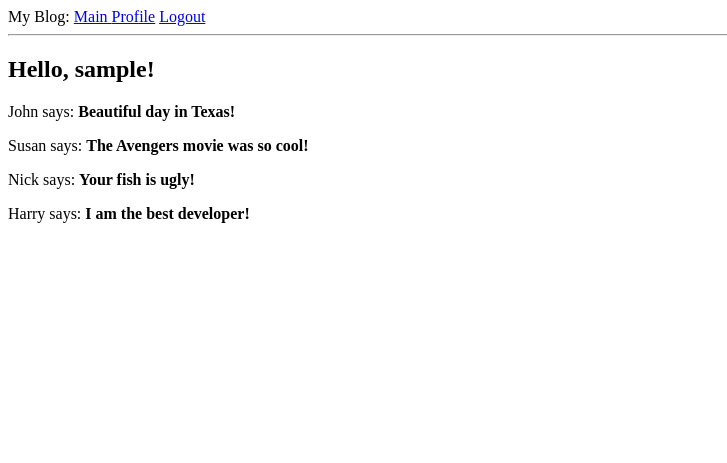
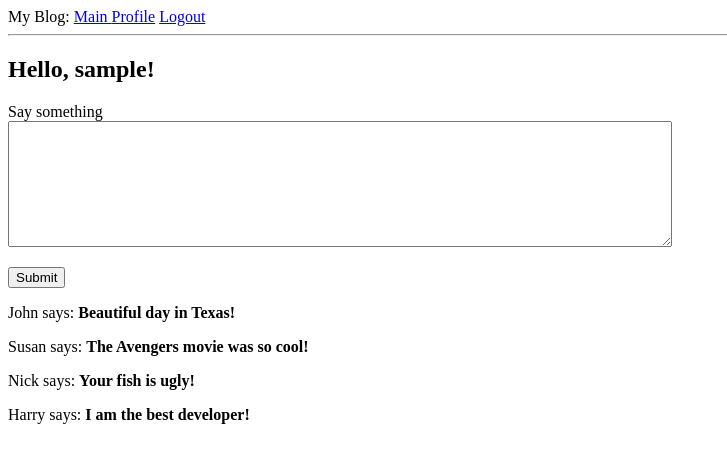
Before and after one commit to Victorvs1967/mega-flask, a Flask app: page / in a window 1280 px wide. Shown: the top 463 px of the page, without its empty margins (0-727 px from the left). Run offline with Flask 2, Linux system fonts and the light colour scheme; the visitor is signed in with stand-in values (Sample User, id 1); data comes from the database, SQL or seed files in the repository.

Commit message:
add post

```diff
--- a/app/forms.py
+++ b/app/forms.py
@@ -45,3 +45,8 @@ class EditProfileForm(FlaskForm):
             user = User.query.filter_by(username=self.username.data).first()
             if user is not None:
                 raise ValidationError('Use a different username.')
+
+class PostForm(FlaskForm):
+
+    post = TextAreaField('Say something', validators=[DataRequired(), Length(min=1, max=255)])
+    submit = SubmitField('Submit')
--- a/app/routes.py
+++ b/app/routes.py
@@ -4,8 +4,8 @@ from flask_login import current_user, login_user, logout_user, login_required
 from werkzeug.urls import url_parse
 
 from app import app, db, posts_mock
-from .forms import LoginForm, RegistrationForm, EditProfileForm
-from .models import User
+from .forms import LoginForm, RegistrationForm, EditProfileForm, PostForm
+from .models import User, Post
 
 
 @app.before_request
@@ -14,13 +14,20 @@ def before_request():
         current_user.last_seen = datetime.utcnow()
         db.session.commit()
 
-@app.route('/')
-@app.route('/index')
+@app.route('/', methods=['GET', 'POST'])
+@app.route('/index', methods=['GET', 'POST'])
 @login_required
 def index():
     title = 'Main Page'
+    form = PostForm()
+    if form.validate_on_submit():
+        post = Post(body=form.post.data, author=current_user)
+        db.session.add(post)
+        db.session.commit()
+        flash('Your post is now live!')
+        return redirect(url_for('index'))
     posts = posts_mock
-    return render_template('index.html', title=title, posts=posts)
+    return render_template('index.html', title=title, posts=posts, form=form)
 
 @app.route('/login', methods=['GET', 'POST'])
 def login():
--- a/app/templates/index.html
+++ b/app/templates/index.html
@@ -1,6 +1,17 @@
 {% extends "base.html" %}
 {% block content %}
 <h2>Hello, {{ current_user.username }}!</h2>
+<form action="" method="post">
+    {{ form.hidden_tag() }}
+    <p>
+        {{ form.post.label }}<br>
+        {{ form.post(cols=80, rows=8) }}<br>
+        {% for error in form.post.errors %}
+        <span style="color: red;">[{{ error }}]</span>
+        {% endfor %}
+    </p>
+    <p>{{ form.submit }}</p>
+</form>
 <div>
     {% for post in posts %}
     <div>
```
